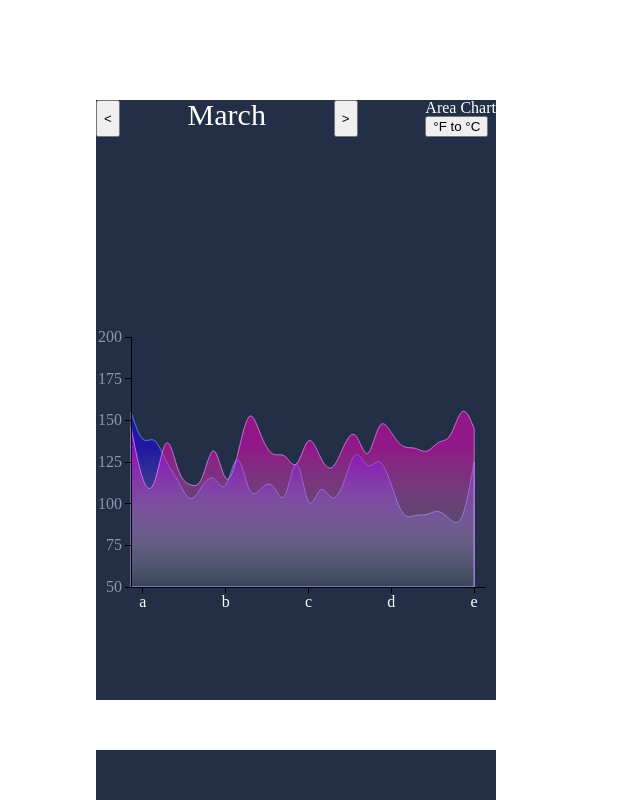
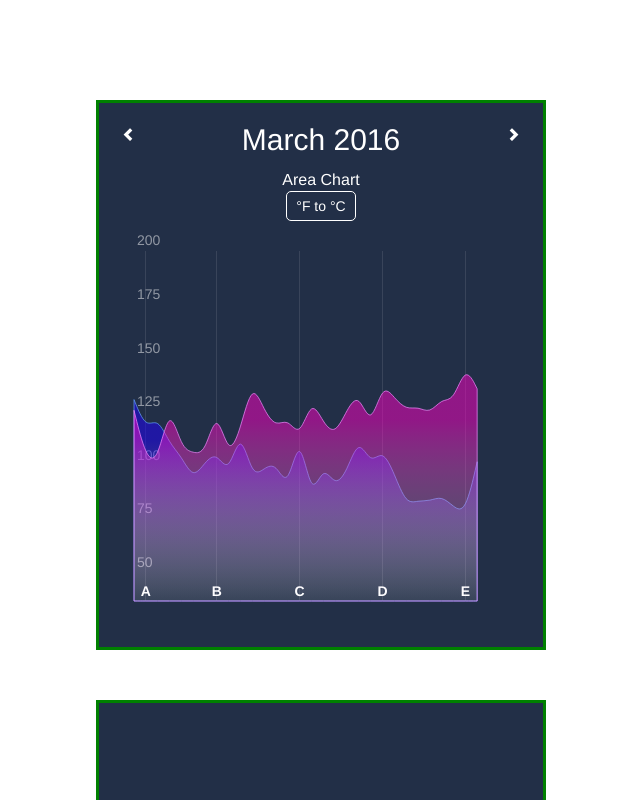
Before and after one commit to Koji23/D3_charting, a website: page index.html in a window 1280 px wide. Shown: the top 800 px of the page, without its empty margins (4-644 px from the left). Drawn offline with nearby package versions, Linux system fonts and the light colour scheme.

Commit message:
complete area chart

```diff
--- a/challenge.js
+++ b/challenge.js
@@ -1,40 +1,90 @@
 window.app = {
   w: 400,
-  h: 500,
-  base: 50,
+  h: 400,
+  fBase: 32,
+  cBase: 0,
+  margin: {top: 20 , right: 10, bottom: 20, left: 35},
   tempScale: "F",
   currentMonth: 2,
+  months: ["January", "February", "March", "April", "May", "June", "July", "August", "Septemeber", "October", "November", "December"],
+  xTicks: [1, 7, 14, 21, 28],
+  yTicks: [50, 75, 100, 125, 150, 175, 200],
   thisYearData: [],
   lastYearData: [],
   generateSemiRandomData: function(coin) {
-    var years = ["January", "February", "March", "April", "May", "June", "July", "August", "Septemeber", "October", "November", "December"];
-    return _.map(years, function(month, index){
+    return _.map(app.months, function(month, index){
+      var dayValues = _.map(_.range(30), function(a, i) {
+        // mostly random but with a tendency to trend upwards in one year and downdwards in the other for more realistic visuals
+        return Math.floor(80 + Math.random() * 50 + ((coin === 0 ? (index % 2  === 0) : !(index % 2  === 0)) ? i : -i));
+      });
       return {
         "month": month,
-        "temperatures": _.map(_.range(30), function(a, i) {
-          return Math.floor(Math.random() * 80 + 80 + ((coin === 0 ? (index % 2  === 0) : !(index % 2  === 0)) ? i : -i));
-        })
-      }
+        "daysInFareignheit": dayValues,
+        "daysInCelsius": app.convertToCelsius(dayValues),
+      };
     });
   },
-  convertData: function(tempScale) {
-    if(tempScale === "F") {
-      _.each(app.thisYearData, function(month) {
-        month.temperatures = _.map(month.temperatures, function(temp) {
-          return temp * 9 / 5 + 32;
-        });
-      });
-    } else {
-      _.each(app.thisYearData, function(month) {
-        month.temperatures = _.map(month.temperatures, function(temp) {
-          return (temp - 32) * 5 / 9;
-        });
-      });
-    }
+  convertToCelsius: function(array) {
+    return _.map(array, function(temp) {
+      return Math.round((temp - 32) * 5 / 9);
+    });
   },
-  updateArea: function(set, classname, month, path, xScale, yScale) {
-    var data = set[month].temperatures;
-    var label = set[month].month;
+  generateXScale: function() {
+    return d3.scale.linear()
+    .domain([0, 30]) // 0 - 30 days
+    .range([app.margin.left, app.w - app.margin.right]);
+  },
+  drawXAxis: function(svg, xScale) {
+    var base = app.tempScale === "F" ? app.fBase : app.cBase;
+    var xAxis = d3.svg.axis()
+      .scale(xScale)
+      .orient('top')
+      .tickValues(app.xTicks) // correlating to days of the month
+      .tickSize(app.h - 50)
+      .tickFormat(function(d, i) {
+        return String.fromCharCode(65 + i); // a b c d e
+      })
+      .outerTickSize(0);
+
+    svg.append('g')
+      .attr('class', 'x axis')
+      .attr('transform', 'translate(0, ' + (app.h - app.margin.bottom) + ')')
+      .call(xAxis);
+
+    d3.select('.x').selectAll('text')
+      .attr('y', 1)
+      .attr('dy', -6)
+      .attr('class', 'vText');
+
+    d3.select('.x').selectAll('line')
+      .attr('class', 'vTick');
+  },
+  generateYScale: function() {
+    var max = app.tempScale === "F" ? 200 : 93;
+    var min = app.tempScale === "F" ? app.fBase : app.cBase;
+    return d3.scale.linear()
+    .domain([max, min])
+    .range([app.margin.top, app.h - app.margin.bottom]);
+  },
+  drawYAxis: function(svg, yScale) {
+    var fScale = app.yTicks;  // predetermined range from 50 - 200
+    var cScale = app.convertToCelsius(fScale);
+    var yAxis = d3.svg.axis()
+      .scale(yScale)
+      .orient('right')
+      .tickValues(app.tempScale === "F" ? fScale : cScale)
+      .tickSize(0);
+
+    svg.append('g')
+      .attr('class', 'y axis')
+      .attr('transform', 'translate('+ app.margin.left + ', 0)')
+      .call(yAxis);
+
+  },
+  updateArea: function(set, classname, month, path, xScale, yScale, temperatures) {
+    var data = app.tempScale === "F" ? set[month].daysInFareignheit : set[month].daysInCelsius;
+    var base = app.tempScale === "F" ? app.fBase : app.cBase;
+    // var label = set[month].month;
 
     var area = d3.svg.area()
       .interpolate('bundle')
@@ -42,11 +92,12 @@ window.app = {
         return xScale(i);
       })
       .y0(function(d) {
-        return yScale(app.base);
+        return yScale(base);
       })
       .y1(function(d) {
         return yScale(d);
       });
+
     path.datum(data)
       .transition()
       .duration(500)
@@ -54,72 +105,7 @@ window.app = {
       .attr('d', area)
       .attr('class', classname);
   },
-
-  updateHeader: function(month) {
-    // change header
-  },
-  generateXScale: function() {
-    return d3.scale.linear()
-    .domain([0, 30])
-    .range([35, app.w - 10]);
-  },
-  generateYScale: function(tempScale) {
-    var max = tempScale === "F" ? 200 : 93;
-    return d3.scale.linear()
-    .domain([max, app.base])
-    .range([max, app.h - app.base]);
-  },
-  drawXAxis: function(svg, xScale) {
-    var xAxis = d3.svg.axis()
-      .scale(xScale)
-      .orient('bottom')
-      .tickValues([1, 8, 15, 22, 29])
-      .tickFormat(function(d, i) {
-        return String.fromCharCode(97 + i);
-      })
-      .outerTickSize(0);
-
-    svg.append('g')
-      .attr('class', 'x axis')
-      .attr('transform', 'translate(0, ' + (app.h - app.base) + ')')
-      .call(xAxis);
-  },
-  drawYAxis: function(svg, yScale, tempScale) {
-    var fScale = [50, 75, 100, 125, 150, 175, 200];
-    var cScale = fScale.map(function(num) {
-      return Math.round((num - 32) * 5 / 9);
-    });
-    var cScale = [];
-    var yAxis = d3.svg.axis()
-      .scale(yScale)
-      .orient('left')
-      .tickValues(tempScale === "F" ? fScale : cScale);
-
-    svg.append('g')
-      .attr('class', 'y axis')
-      .attr('transform', 'translate(35, 0)')
-      .call(yAxis);
-  },
-  createChart: function() {
-    var header = d3
-      .select('#challengeArea h1');
-
-    var svg = d3
-      .select('#challengeArea')
-      .append('svg')
-      .attr('width', '100%')
-      .attr('height', '100%');
-
-    var path1 = svg
-      .append('g')
-      .append('path');
-
-    var path2 = svg
-      .append('g')
-      .append('path');
-
-    // SVG Gradients
-
+  createGradient: function(svg) {
     var defs = svg.append('defs');
     var gradient1 = defs
       .append('linearGradient')
@@ -147,10 +133,33 @@ window.app = {
     var stop4 = gradient2.append('stop')
       .attr('offset', '100%')
       .attr('stop-color', 'rgba(255, 255, 255, 0.1)');
+  },
+  updateHeader: function(month) {
+    // change header
+    d3.select('#challengeArea')
+      .select('h1')
+      .text(app.months[month] + " 2016");
+
+  },
+  createChart: function() {
+    var header = d3
+      .select('#challengeArea h1');
+
+    var svg = d3
+      .select('#challengeArea')
+      .append('svg')
+      .attr('width', '450')
+      .attr('height', '500');
+
+
+    // SVG Gradients
+
+    app.createGradient(svg);
+
     // Scales
 
     var xScale = app.generateXScale();
-    var yScale = app.generateYScale(app.tempScale)
+    var yScale = app.generateYScale()
 
     // Axi
 
@@ -159,6 +168,14 @@ window.app = {
 
     // Area
 
+    var path1 = svg
+      .append('g')
+      .append('path');
+
+    var path2 = svg
+      .append('g')
+      .append('path');
+
     app.updateArea(app.lastYearData, 'lastYearData', app.currentMonth, path1, xScale, yScale);
     app.updateArea(app.thisYearData, 'thisYearData', app.currentMonth, path2, xScale, yScale);
 
@@ -166,16 +183,17 @@ window.app = {
 
     d3.select('.backwards').on('click', function() {
       app.currentMonth = app.currentMonth === 0 ? 11 : app.currentMonth - 1;
+      app.updateHeader(app.currentMonth);
       app.updateArea(app.lastYearData, 'lastYearData', app.currentMonth, path1, xScale, yScale);
-    app.updateArea(app.thisYearData, 'thisYearData', app.currentMonth, path2, xScale, yScale);
+      app.updateArea(app.thisYearData, 'thisYearData', app.currentMonth, path2, xScale, yScale);
     });
     d3.select('.forwards').on('click', function() {
       app.currentMonth = app.currentMonth === 11 ? 0 : app.currentMonth + 1;
+      app.updateHeader(app.currentMonth);
       app.updateArea(app.lastYearData, 'lastYearData', app.currentMonth, path1, xScale, yScale);
       app.updateArea(app.thisYearData, 'thisYearData', app.currentMonth, path2, xScale, yScale);
     });
     d3.select('.toggleTempScale').on('click', function() {
-      app.convertData(app.tempScale);
       if(app.tempScale === "F") {
         this.innerHTML = '°C to °F';
         app.tempScale = 'C';
@@ -183,10 +201,8 @@ window.app = {
         this.innerHTML = '°F to °C';
         app.tempScale = "F";
       }
-      setTimeout(function() {
-        app.createChart();
-      }, 100);
       d3.select('svg').remove();
+      app.createChart();
     });
   },
   init: function() {
--- a/index.html
+++ b/index.html
@@ -4,31 +4,23 @@
     <meta charset="UTF-8">
     <title></title>
     <link rel="stylesheet" type="text/css" href="main.css">
+    <link rel="stylesheet" href="https://maxcdn.bootstrapcdn.com/bootstrap/3.3.7/css/bootstrap.min.css">
+    <link href="https://fonts.googleapis.com/css?family=Roboto:100,300,400,700" rel="stylesheet">
   </head>
   <body>
 
    <div id="challengeArea">
     <div class="header">
-      <button class="backwards"><</button>
-      <h1>March</h1>
-      <button class="forwards">></button>
+      <div class='topHeader'>
+        <button class="backwards"><span class="glyphicon glyphicon-chevron-left"></span></button>
+        <h1>March 2016</h1>
+        <button class="forwards"><span class="glyphicon glyphicon-chevron-right"></span></button>
+      </div>
       <div class="subHeader">
         <h2>Area Chart</h2>
         <button class="toggleTempScale">°F to °C</button>
       </div>
     </div>
-<!--      <svg width="100%" height="100%">
-       <defs>
-         <linearGradient id="MyGradient1" x1="0" x2="0" y1="0" y2="1">
-             <stop offset="20%"  stop-color="rgba(255, 0, 197, 1)"/>
-             <stop offset="100%" stop-color="rgba(255, 255, 255, 0.1)"/>
-         </linearGradient>
-         <linearGradient id="MyGradient2" x1="0" x2="0" y1="0" y2="1">
-             <stop offset="20%"  stop-color="rgba(30, 0, 255, 1)"/>
-             <stop offset="100%" stop-color="rgba(255, 255, 255, 0.1)"/>
-         </linearGradient>
-      </defs>
-     </svg> -->
    </div>
 
    <div id="barChartArea"></div>
--- a/main.css
+++ b/main.css
@@ -52,19 +52,22 @@ table {
 */
 
 body {
-      padding-top: 50px;
-      padding-left: 100px;
-    }
+  padding-top: 50px;
+  padding-left: 100px;
+  font-family: 'Roboto', sans-serif;
+  font-weight: 100;
+}
 
 #barChartArea,
 #scatterPlotArea,
 #lineChartArea,
 #challengeArea {
-  width: 400px;
-  height: 600px;
+  width: 450px;
+  height: 550px;
   background-color: #222F47;
   margin-top: 50px;
   color: #FFF;
+  border: 3px solid green;
 }
 
 /* BAR CHART STYLES */
@@ -122,19 +125,89 @@ path {
   stroke: rgba(100, 163, 255, 0.7);
 }
 
+
+.x {
+  fill: #FFF;
+  font-weight: bold;
+}
+
+.y {
+  fill: rgba(255, 255, 255, 0.5);
+}
+
+svg {
+  fill: #0B3A5A;
+}
+
 .header {
   display: flex;
   justify-content: space-between;
+  flex-direction: column;
+}
+.topHeader {
+  display: flex;
+  flex-direction: row;
+  justify-content: space-between;
+  align-content: center;
+}
+.topHeader h1 {
+  font-size: 30px;
+  font-weight: 100;
 }
 
-.x {
-  fill: #FFF;
+.topHeader button {
+  border: none;
+  background-color: #222F47;
+  color: #FFF;
+  margin: 0 10px;
+  width: 40px;
 }
 
-.y {
-  fill: rgba(255, 255, 255, 0.5);;
+.topHeader button:hover{
+  font-size: 16px;
 }
 
-.header h1 {
-  font-size: 30px;
+.topHeader button:active{
+  border: none;
+  color: #DDD;
 }
+
+.subHeader {
+  display: flex;
+  flex-direction: column;
+  align-items: center;
+}
+.subHeader h2 {
+  margin: 5px auto 2px;
+  color: #FFF;
+  font-size: 16px;
+  font-weight: 100;
+}
+.subHeader button{
+  border: 1px solid #FFF;
+  background-color: #222F47;
+  color: #FFF;
+  border-radius: 5px;
+  width: 70px;
+  height: 30px;
+}
+
+.subHeader button:hover{
+  background-color: #444F6A;
+}
+
+.subHeader button:active{
+  border: 2px solid #FFF;;
+}
+
+path.domain {
+  stroke: none;
+}
+
+line.vTick {
+  stroke: rgba(255, 255, 255, 0.1);
+}
+
+.vText {
+
+}
```
